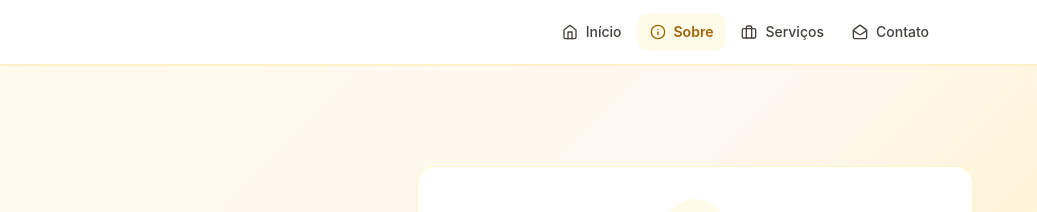
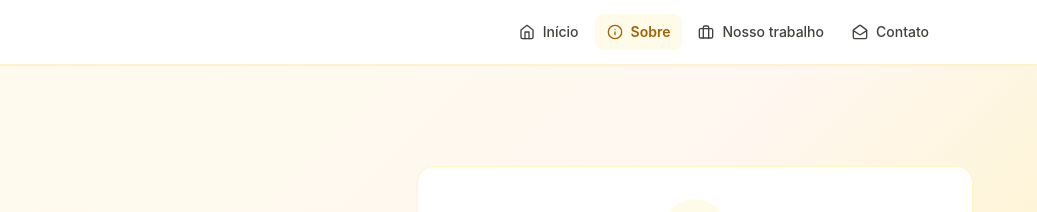
Before and after one commit to kakacordovil/amarela, a plain HTML site: page about.html in a window 1280 px wide. Shown: the top 212 px of the page, 243-1280 px from the left. Drawn offline with nearby package versions, Linux system fonts and the light colour scheme.

Commit message:
Update about.html

```diff
--- a/about.html
+++ b/about.html
@@ -32,7 +32,7 @@
         </a>
         <a href="servicos.html" class="flex items-center gap-2 px-3 py-2 rounded-lg text-stone-700 hover:text-yellow-700 hover:bg-yellow-50 font-medium text-sm transition-colors">
           <svg xmlns="http://www.w3.org/2000/svg" class="w-4 h-4" viewBox="0 0 24 24" fill="none" stroke="currentColor" stroke-width="2" stroke-linecap="round" stroke-linejoin="round"><rect width="20" height="14" x="2" y="7" rx="2"/><path d="M16 21V5a2 2 0 0 0-2-2h-4a2 2 0 0 0-2 2v16"/></svg>
-          Serviços
+          Nosso trabalho
         </a>
         <a href="contact.html" class="flex items-center gap-2 px-3 py-2 rounded-lg text-stone-700 hover:text-yellow-700 hover:bg-yellow-50 font-medium text-sm transition-colors">
           <svg xmlns="http://www.w3.org/2000/svg" class="w-4 h-4" viewBox="0 0 24 24" fill="none" stroke="currentColor" stroke-width="2" stroke-linecap="round" stroke-linejoin="round"><path d="M21.2 8.4c.5.38.8.97.8 1.6v10a2 2 0 0 1-2 2H4a2 2 0 0 1-2-2V10a2 2 0 0 1 .8-1.6l8-6a2 2 0 0 1 2.4 0l8 6Z"/><path d="m22 10-8.97 5.7a1.94 1.94 0 0 1-2.06 0L2 10"/></svg>
```
